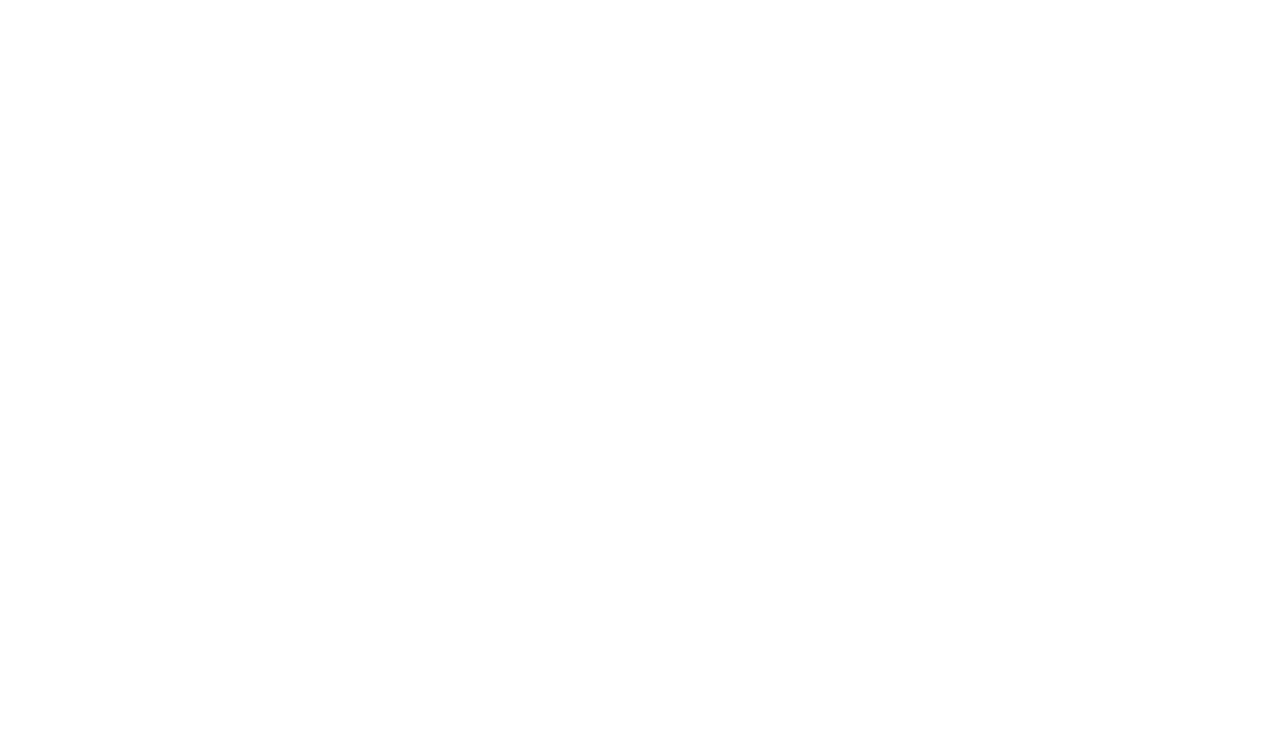
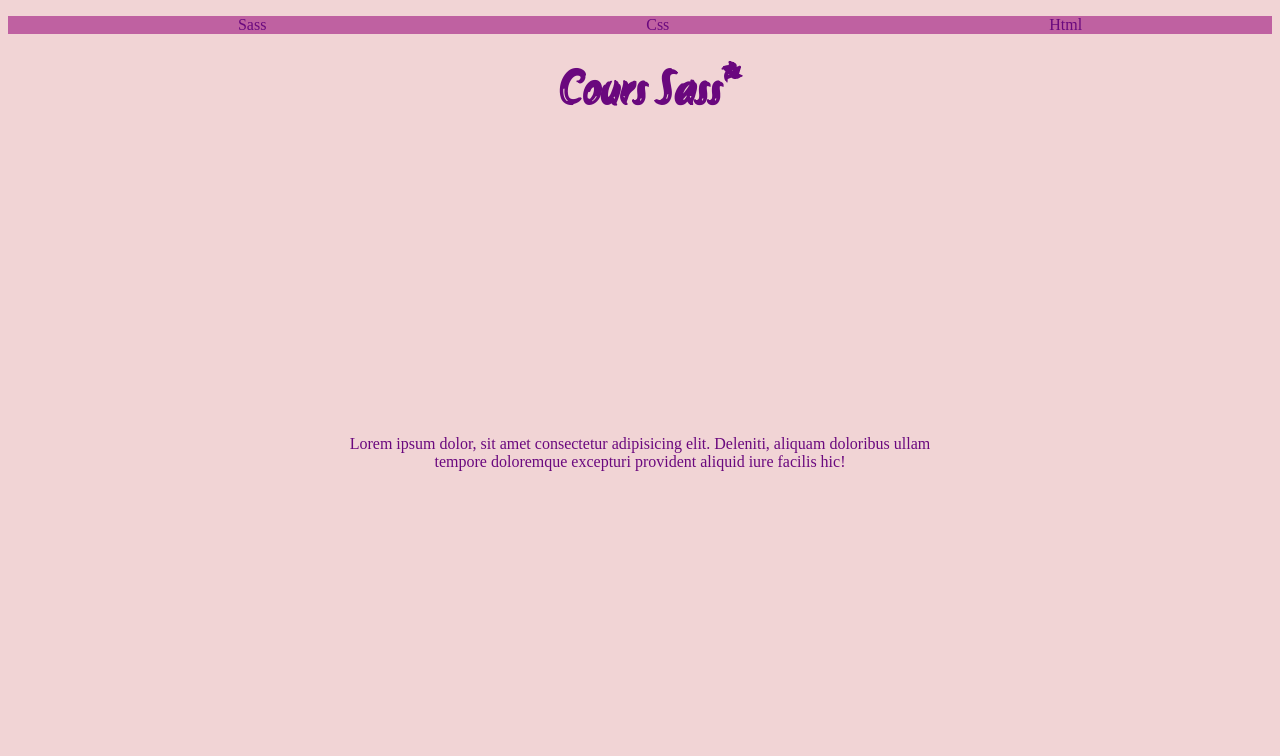
Before and after one commit to Badmusashii/Cours-Java-Donn-es, a plain HTML site: page index.html in a window 1280 px wide. Drawn offline with Linux system fonts and the light colour scheme; a script that the page names is missing.

Commit message:
Ajout d eplsieurs fichiers Sass

```diff
--- /dev/null
+++ b/Assets/style/Layouot/_body.scss
@@ -0,0 +1,7 @@
+
+
+
+body {
+    background: $color1;
+    color: $color3;
+}
--- /dev/null
+++ b/Assets/style/Layouot/_header.scss
@@ -0,0 +1,17 @@
+h1 {
+    font-family: $font1;
+    font-size: 3rem;
+    text-align: center;
+
+    &:after {
+        content: "*";
+        position: absolute;
+        transform: translateY(-6px);
+        color: $color3;
+    }
+
+    &:hover::after {
+        font-size: 2rem;
+    }
+
+}
--- /dev/null
+++ b/Assets/style/Layouot/_navbar.scss
@@ -0,0 +1,13 @@
+nav {
+    background: $color2;
+
+    ul {
+        display: flex;
+        align-items: center;
+        justify-content: space-around;
+
+        li {
+            list-style: none;
+        }
+    }
+}
--- /dev/null
+++ b/Assets/style/Layouot/_section1.scss
@@ -0,0 +1,10 @@
+section {
+    height: 600px;
+    // ici, nous appelons notre mixin creer un peu plus haut dans le code
+    @include center;
+
+    p {
+        text-align: center;
+        width: 50%;
+    }
+}
--- /dev/null
+++ b/Assets/style/index.scss
@@ -0,0 +1,12 @@
+// Le role de index.scss va etre de regrouper tous les autres ficchiers .scss
+
+
+
+// settings.scss doit toujours etre declaré en 1er
+@import "../style/pages/settings";
+
+// Ensuite on peut importer les autre pages .scss
+@import "../style/Layouot/body";
+@import "../style/Layouot/header";
+@import "../style/Layouot/navbar";
+@import "../style/Layouot/section1";
--- /dev/null
+++ b/Assets/style/pages/_settings.scss
@@ -0,0 +1,19 @@
+@font-face {
+    font-family: "font1";
+    src: url(../fonts/Akronim-Regular.ttf);
+}
+
+$font1: font1, sans-serif;
+$color1:#F1D4D5;
+$color2: rgb(191,97,161);
+$color3: #6A087E;
+$color4: #BBDB9B;
+$color5: rgb(18, 18, 18);
+
+
+// La mixin creer une partie de code que l'on peut appeler plus tard en Sass avec @includes ==> voir plus bas dans le code
+@mixin center {
+    display: flex;
+    justify-content: center;
+    align-items: center;
+}
--- a/index.html
+++ b/index.html
@@ -6,13 +6,23 @@
     <meta http-equiv="X-UA-Compatible" content="IE=edge">
     <meta name="viewport" content="width=device-width, initial-scale=1.0">
     <title>Cours JS sur les données</title>
-    <link rel="stylesheet" href="style.css">
+    <link rel="stylesheet" href="./Assets/style/index.css">
 </head>
 
 <body>
+    <nav>
+        <ul>
+            <li>Sass</li>
+            <li>Css</li>
+            <li>Html</li>
+        </ul>
+    </nav>
+    <h1>Cours Sass</h1>
 
-
-
+    <section>
+        <p>Lorem ipsum dolor, sit amet consectetur adipisicing elit. Deleniti, aliquam doloribus ullam tempore
+            doloremque excepturi provident aliquid iure facilis hic!</p>
+    </section>
 
     <script src="index.js"></script>
 </body>
```
Also changed, not shown: Assets/fonts/Akronim-Regular.ttf (added), Assets/style/index.css (added), index.js (deleted), style.css (deleted), 1 other file.
